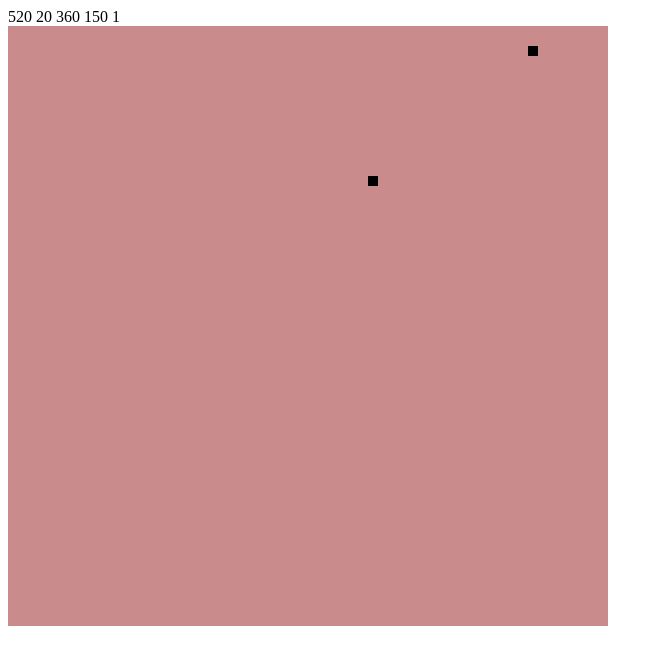
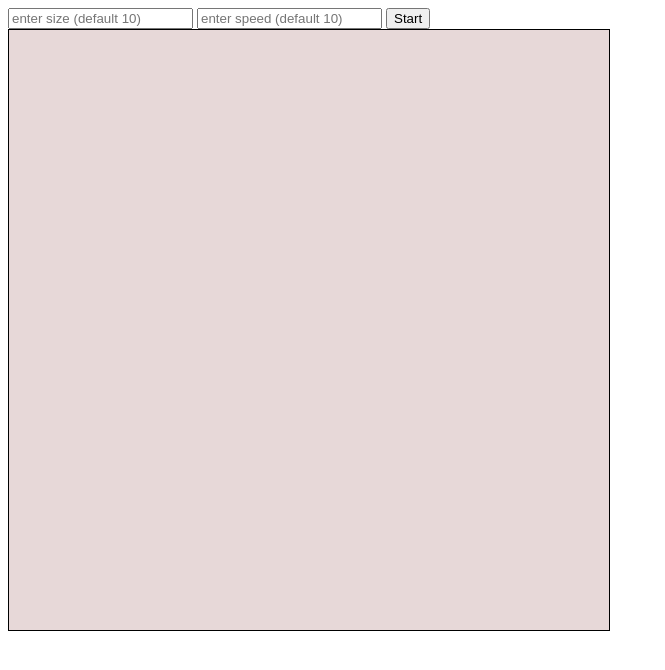
Before and after one commit to SavanAghera/snake, a plain HTML site: page index.html in a window 1280 px wide. Shown: the whole page, without its empty margins (0-665 px from the left). Drawn offline with Linux system fonts and the light colour scheme.

Commit message:
added speed and size

```diff
--- a/index.html
+++ b/index.html
@@ -9,6 +9,9 @@
     <link rel="stylesheet" href="snake.css">
 </head>
 <body>
+    <input id='size' placeholder="enter size (default 10)">
+    <input id='speed' placeholder="enter speed (default 10)">
+    <button onclick="startGame()">Start</button>
     <span id='score'></span>
     <br>
     <canvas id="board" width="600" height="600"></canvas>
--- a/snake.css
+++ b/snake.css
@@ -1,3 +1,4 @@
 #board{
-    background-color: rgb(201, 139, 139);
+    background-color: rgb(231, 216, 216);
+    border: black solid 1px;
 }
--- a/snake.js
+++ b/snake.js
@@ -1,14 +1,15 @@
 const score = document.getElementById('score');
 const  canvas = document.getElementById("board");
 const ctx = canvas.getContext("2d");
-const snakeSize = 10;
-const boundary = 600;
-const speed =  0.3
-let x= 20;
-let y=20;
-let keyCode = 39;
-let snake = [];
-let food = {}
+const snakeSize = size.value*1 || 10;
+const boundary = 600; // canvas size
+const snakeSpeed =  speed.value*1 || 10
+let x= snakeSize;
+let y= snakeSize;
+let keyCode = 39; //last pressed key
+let snake = []; //snake length array
+let food = {} //food position
+let interval;
 const makeFood =() => {
     food.x = Math.floor(Math.random()*(boundary- snakeSize*3)/snakeSize)*snakeSize;
     food.y = Math.floor(Math.random()*(boundary-snakeSize*3)/snakeSize)*snakeSize;
@@ -52,11 +53,12 @@ const moveSnake = ()=> {
     score.innerHTML = x+ ' ' + y + '  ' + food.x + " " + food.y + ' ' + snake.length;
 
 }
-const isInBoundry = () => x+ snakeSize*2> boundary || y+ snakeSize*2> boundary || y-snakeSize<0 || x-snakeSize<0
-const interval = setInterval( moveSnake , 100);
-
+const startGame = () => {
+    interval = setInterval( moveSnake , 1000/snakeSpeed);
+    document.addEventListener('keyup', changeDirection);
+    makeFood();
+}
 const changeDirection = (event) => {
-   if([37,38,39,40].includes(event.keyCode)) keyCode = event.keyCode;
-}
-makeFood();
-document.addEventListener('keyup', changeDirection);
+    if([37,38,39,40].includes(event.keyCode)) keyCode = event.keyCode;
+ }
+ const isInBoundry = () => x+ snakeSize*2> boundary || y+ snakeSize*2> boundary || y-snakeSize<0 || x-snakeSize<0
```
